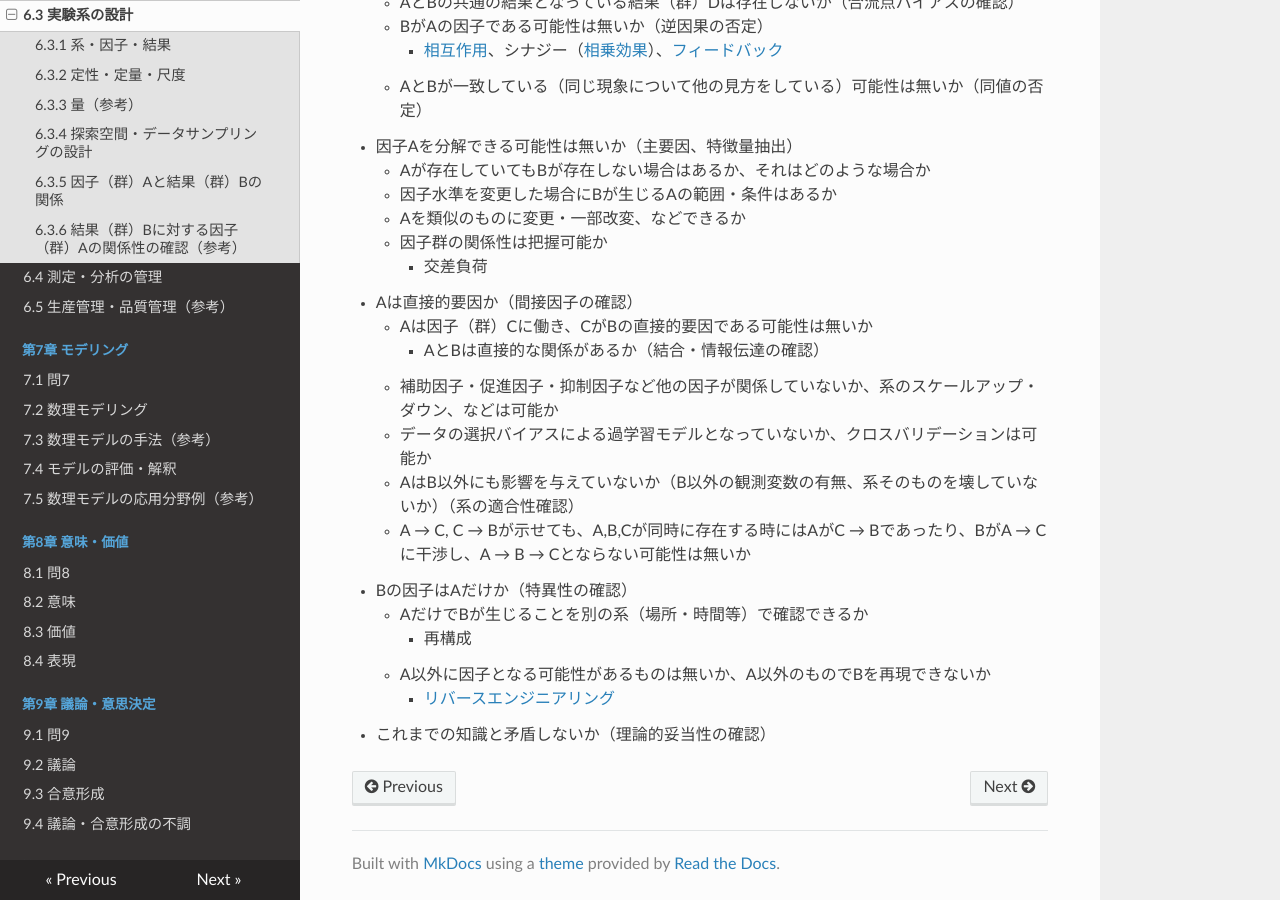
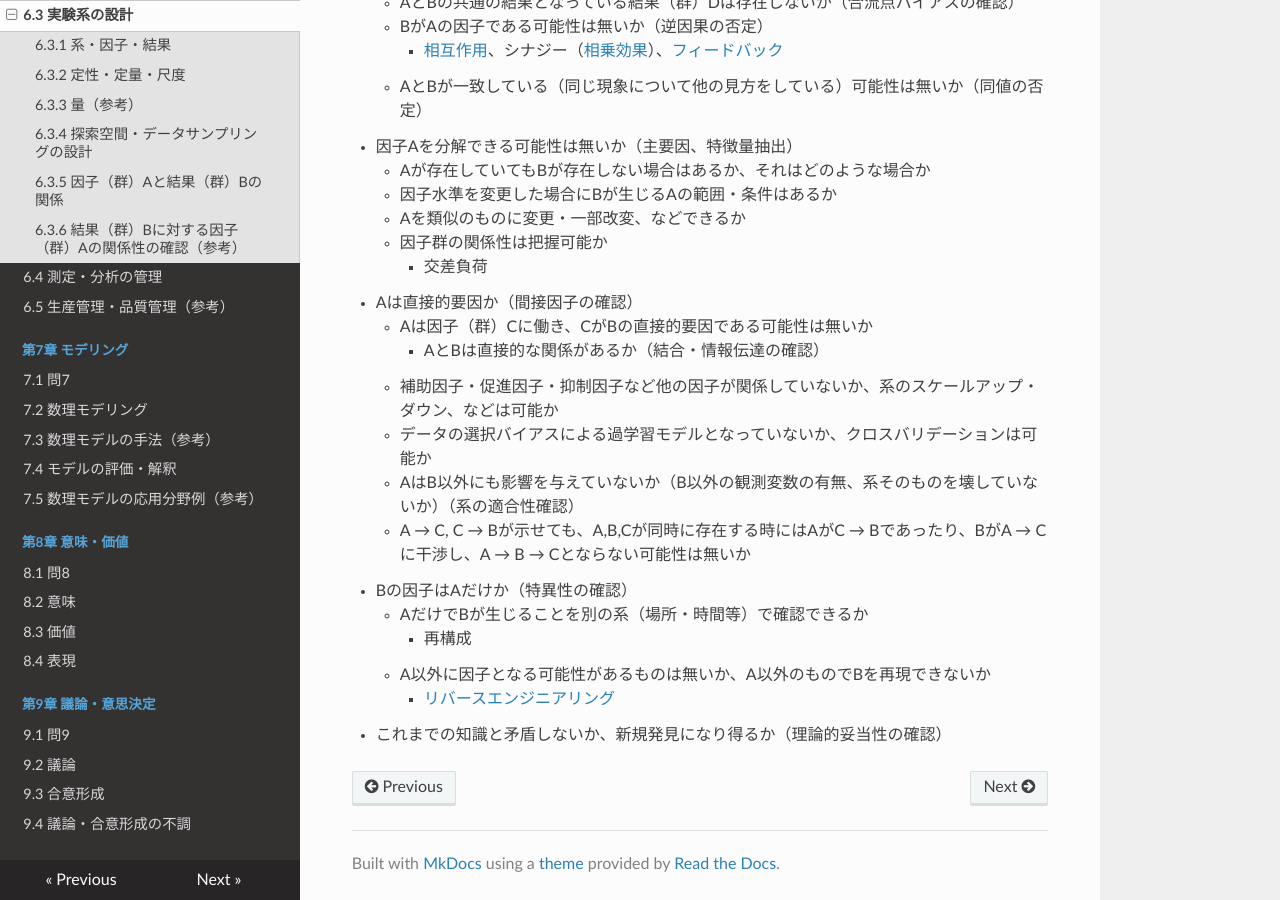
Before and after one commit to the-understanding/texts, an MkDocs documentation site: the page built from markdown_jp/6-3.md, in a window 1280 px wide and 900 px high, scrolled down 2470 px. Built offline with MkDocs 1.6.1, drawn with Linux system fonts in a browser that asks for light colours; nearby versions of some CDN libraries.

Commit message:
文書の更新

```diff
--- a/markdown_jp/6-3.md
+++ b/markdown_jp/6-3.md
@@ -108,4 +108,4 @@
         - 再構成
     - A以外に因子となる可能性があるものは無いか、A以外のものでBを再現できないか
         - [リバースエンジニアリング](https://ja.wikipedia.org/wiki/%E3%83%AA%E3%83%90%E3%83%BC%E3%82%B9%E3%82%A8%E3%83%B3%E3%82%B8%E3%83%8B%E3%82%A2%E3%83%AA%E3%83%B3%E3%82%B0)
-- これまでの知識と矛盾しないか（理論的妥当性の確認）
+- これまでの知識と矛盾しないか、新規発見になり得るか（理論的妥当性の確認）
```
